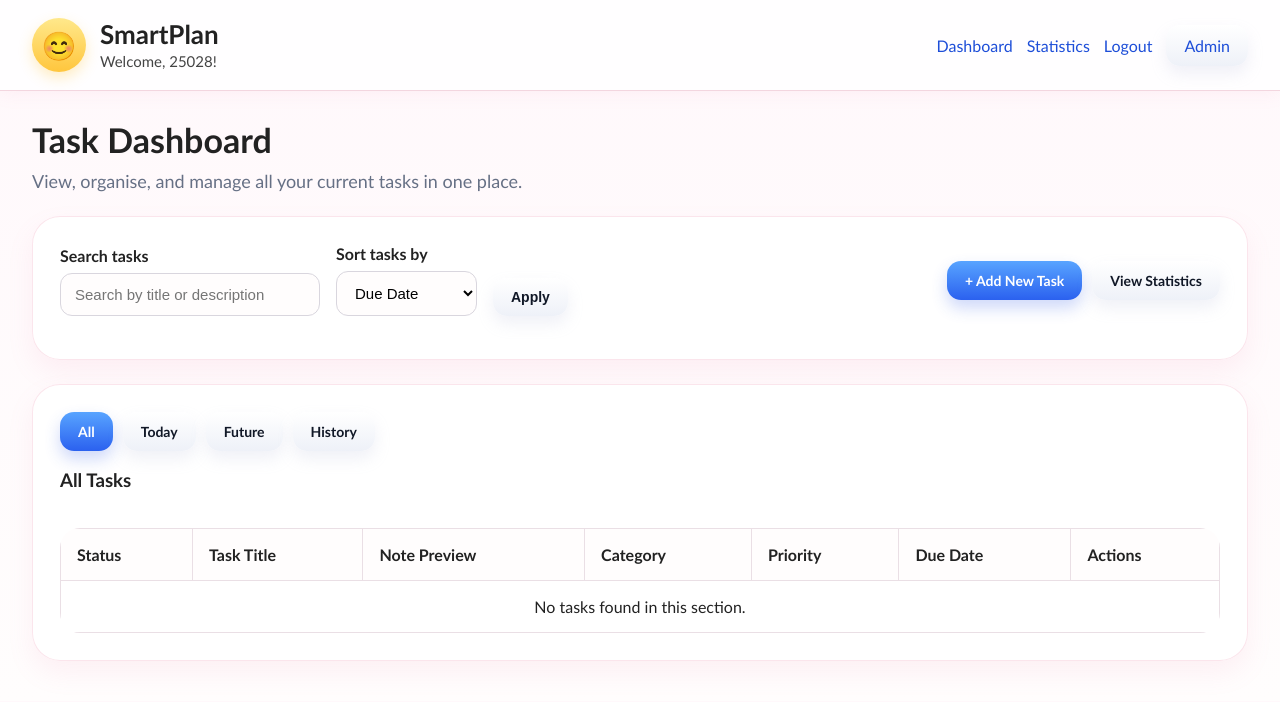
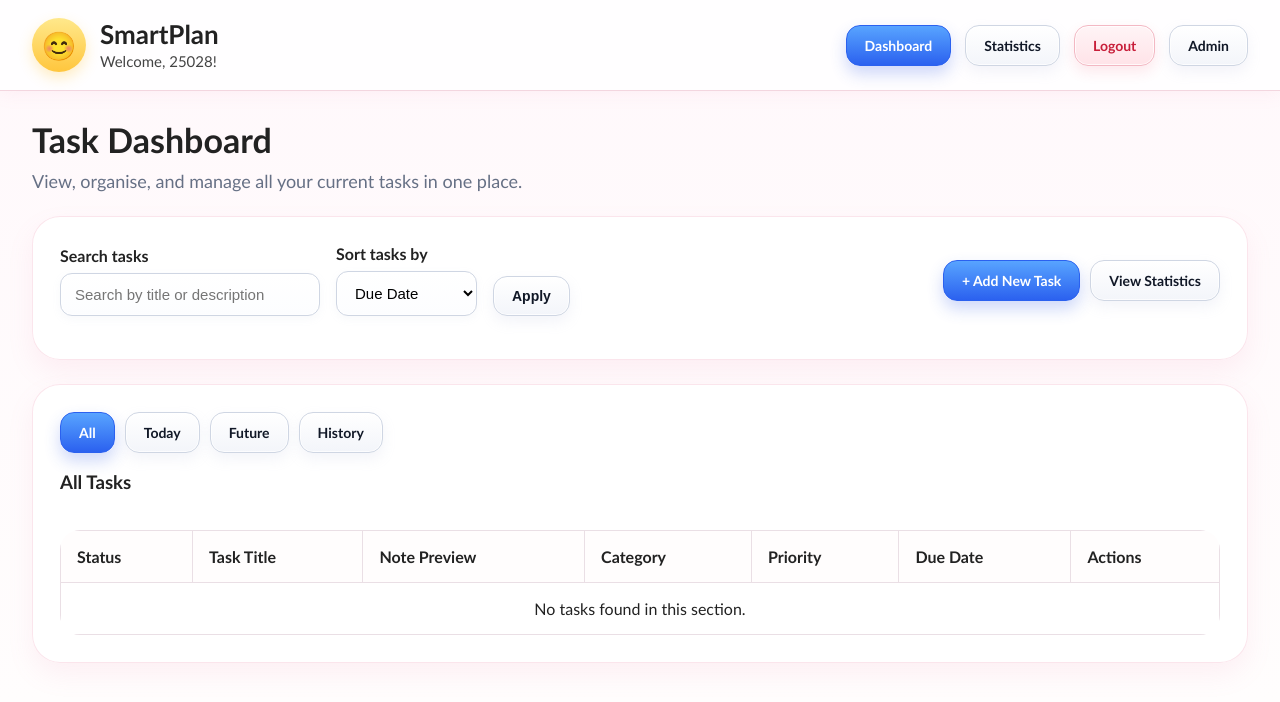
Before and after one commit to WangXinrui605/smartplan-task-management, a Django app: page / in a window 1280 px wide. Shown: the top 702 px of the page. Run offline with Django 5.2, Linux system fonts and the light colour scheme; a user stored in the database is signed in; data comes from the database, SQL or seed files in the repository.

Commit message:
Refactor navigation styles and HTML structure
Refactor styles for navigation links and buttons, improving hover effects and active states. Update HTML structure for better accessibility and maintainability.

```diff
--- a/task/templates/task/base.html
+++ b/task/templates/task/base.html
@@ -57,10 +57,58 @@
         }
 
         .nav-links a {
+            display: inline-flex;
+            align-items: center;
+            justify-content: center;
+            padding: 11px 18px;
+            border-radius: 14px;
             text-decoration: none;
-            color: #1d4ed8;
-            font-weight: 500;
-            font-size: 16px;
+            font-size: 14px;
+            font-weight: 700;
+            border: 1px solid #cfd6e3;
+            background: linear-gradient(180deg, #ffffff 0%, #f3f5fa 100%);
+            color: #111827;
+            box-shadow:
+                0 6px 14px rgba(170, 180, 210, 0.14),
+                0 0 0 1px rgba(255, 255, 255, 0.75) inset;
+            transition: transform 0.18s ease, box-shadow 0.18s ease, border-color 0.18s ease, background 0.18s ease;
+        }
+
+        .nav-links a:hover {
+            transform: translateY(-1px);
+            background: linear-gradient(180deg, #ffffff 0%, #e9eef7 100%);
+            border-color: #aeb9cc;
+            box-shadow:
+                0 8px 18px rgba(170, 180, 210, 0.20),
+                0 0 0 1px rgba(255, 255, 255, 0.9) inset;
+        }
+
+        .nav-links a.nav-active {
+            background: linear-gradient(180deg, #58a4ff 0%, #2b61ef 100%);
+            color: #ffffff;
+            border-color: #2b61ef;
+            box-shadow: 0 8px 16px rgba(50, 90, 230, 0.24);
+        }
+
+        .nav-links a.nav-active:hover {
+            box-shadow: 0 10px 20px rgba(50, 90, 230, 0.30);
+        }
+
+        .nav-links a.nav-danger {
+            background: linear-gradient(180deg, #fff4f6 0%, #ffe3e8 100%);
+            color: #c81e3a;
+            border-color: #f3b8c3;
+            box-shadow:
+                0 6px 14px rgba(235, 36, 64, 0.10),
+                0 0 0 1px rgba(255, 255, 255, 0.78) inset;
+        }
+
+        .nav-links a.nav-danger:hover {
+            background: linear-gradient(180deg, #ffeef2 0%, #ffd7df 100%);
+            border-color: #ea9aaa;
+            box-shadow:
+                0 8px 18px rgba(235, 36, 64, 0.16),
+                0 0 0 1px rgba(255, 255, 255, 0.9) inset;
         }
 
         .btn {
@@ -70,11 +118,11 @@
             padding: 11px 18px;
             border-radius: 14px;
             text-decoration: none;
-            border: none;
+            border: 1px solid transparent;
             cursor: pointer;
             font-size: 14px;
             font-weight: 700;
-            transition: transform 0.18s ease, box-shadow 0.18s ease;
+            transition: transform 0.18s ease, box-shadow 0.18s ease, border-color 0.18s ease, background 0.18s ease;
         }
 
         .btn:hover {
@@ -84,19 +132,40 @@
         .btn-primary {
             background: linear-gradient(180deg, #58a4ff 0%, #2b61ef 100%);
             color: white;
+            border-color: #2b61ef;
             box-shadow: 0 8px 16px rgba(50, 90, 230, 0.24);
         }
 
+        .btn-primary:hover {
+            box-shadow: 0 10px 20px rgba(50, 90, 230, 0.30);
+        }
+
         .btn-secondary {
-            background: linear-gradient(180deg, #ffffff 0%, #eef1f8 100%);
+            background: linear-gradient(180deg, #ffffff 0%, #f3f5fa 100%);
             color: #111827;
-            box-shadow: 0 8px 16px rgba(170, 180, 210, 0.18);
+            border: 1px solid #cfd6e3;
+            box-shadow:
+                0 6px 14px rgba(170, 180, 210, 0.14),
+                0 0 0 1px rgba(255, 255, 255, 0.75) inset;
+        }
+
+        .btn-secondary:hover {
+            background: linear-gradient(180deg, #ffffff 0%, #e9eef7 100%);
+            border-color: #aeb9cc;
+            box-shadow:
+                0 8px 18px rgba(170, 180, 210, 0.20),
+                0 0 0 1px rgba(255, 255, 255, 0.9) inset;
         }
 
         .btn-danger {
             background: linear-gradient(180deg, #ff7180 0%, #eb2440 100%);
             color: white;
+            border-color: #e11d48;
             box-shadow: 0 8px 16px rgba(235, 36, 64, 0.24);
+        }
+
+        .btn-danger:hover {
+            box-shadow: 0 10px 20px rgba(235, 36, 64, 0.30);
         }
 
         .task-completed td {
@@ -252,10 +321,13 @@
             width: 100%;
             padding: 12px 14px;
             box-sizing: border-box;
-            border: 1px solid #d9d6de;
+            border: 1px solid #cfd6e3;
             border-radius: 12px;
             font-size: 15px;
-            background: #fffdfd;
+            background: linear-gradient(180deg, #ffffff 0%, #fcfdff 100%);
+            box-shadow:
+                0 3px 8px rgba(170, 180, 210, 0.08),
+                0 0 0 1px rgba(255,255,255,0.75) inset;
         }
 
         textarea {
@@ -367,18 +439,37 @@
 
             <nav class="nav-links" aria-label="Main navigation">
                 {% if user.is_authenticated %}
-                    <a href="{% url 'task_dashboard' %}">Dashboard</a>
-                    <a href="{% url 'stats_page' %}">Statistics</a>
-                    <a href="{% url 'logout' %}">Logout</a>
+                    <a href="{% url 'task_dashboard' %}"
+                       class="{% if request.path == '/' or '/dashboard/' in request.path %}nav-active{% endif %}">
+                        Dashboard
+                    </a>
+
+                    <a href="{% url 'stats_page' %}"
+                       class="{% if '/stats/' in request.path %}nav-active{% endif %}">
+                        Statistics
+                    </a>
+
+                    <a href="{% url 'logout' %}" class="nav-danger">
+                        Logout
+                    </a>
                 {% else %}
-                    <a href="{% url 'login' %}">Login</a>
-                    <a href="{% url 'register' %}">Register</a>
+                    <a href="{% url 'login' %}"
+                       class="{% if '/login/' in request.path %}nav-active{% endif %}">
+                        Login
+                    </a>
+
+                    <a href="{% url 'register' %}"
+                       class="{% if '/register/' in request.path %}nav-active{% endif %}">
+                        Register
+                    </a>
                 {% endif %}
+
                 {% if user.is_superuser %}
-                    <a href="/admin/" class="btn btn-secondary">Admin</a>
+                    <a href="/admin/"
+                       class="{% if '/admin/' in request.path %}nav-active{% endif %}">
+                        Admin
+                    </a>
                 {% endif %}
-{#                <a href="{% url 'create_task' %}" class="btn btn-primary">+ Add Task</a>#}
-
             </nav>
         </div>
     </header>
```
Lines whose indentation alone changed are shown as unchanged.
